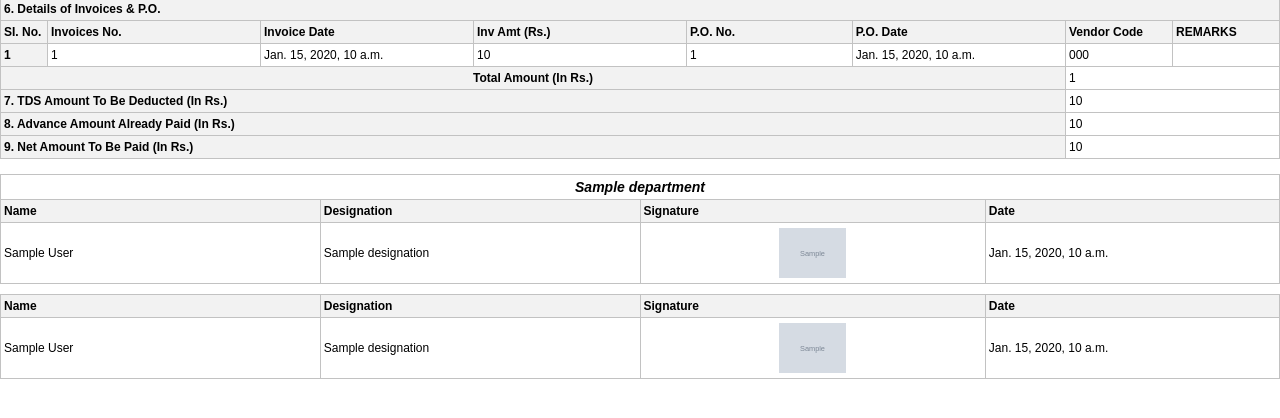
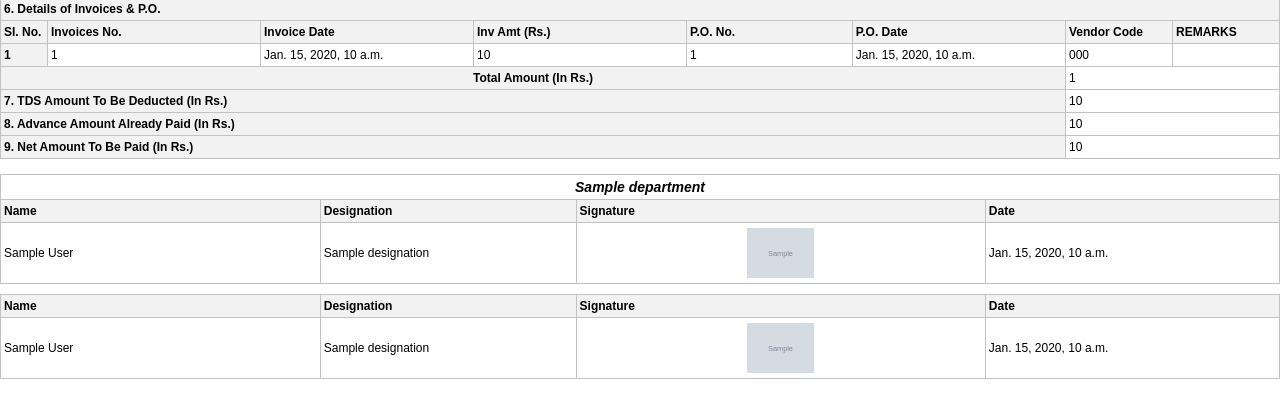
Before and after one commit to tcbinfotechpvtltd/kimsdms, a Django app: template organization/templates/report.html in a window 1280 px wide. Shown: the part 221-639 px from the top of the page. Run offline with Django 5.2, Linux system fonts and the light colour scheme; tables that the repository leaves empty hold one stand-in row (values such as "Sample post"); the template is opened without the code that fills it: values that come from a table or form of the project are taken from there, most other values are stand-ins (such as "Sample title", 1, 10 or a date in 2020); grey boxes marked "Sample" are stand-in pictures.

Commit message:
notesheet

```diff
--- a/organization/templates/report.html
+++ b/organization/templates/report.html
@@ -232,8 +232,8 @@
         </tr>
         <tr>
             <th style="width: 25%;">Name</th>
-            <th style="width: 25%;">Designation</th>
-            <th style="width: 27%;">Signature</th>
+            <th style="width: 20%;">Designation</th>
+            <th style="width: 32%;">Signature</th>
             <th style="width: 23%;">Date</th>
         </tr>
 
@@ -265,8 +265,8 @@
     <table {% if dept_map_approved_users %}style="margin-top: 10px;"{% endif %}>
         <tr>
             <th style="width: 25%;">Name</th>
-            <th style="width: 25%;">Designation</th>
-            <th style="width: 27%;">Signature</th>
+            <th style="width: 20%;">Designation</th>
+            <th style="width: 32%;">Signature</th>
             <th style="width: 23%;">Date</th>
         </tr>
 
```
